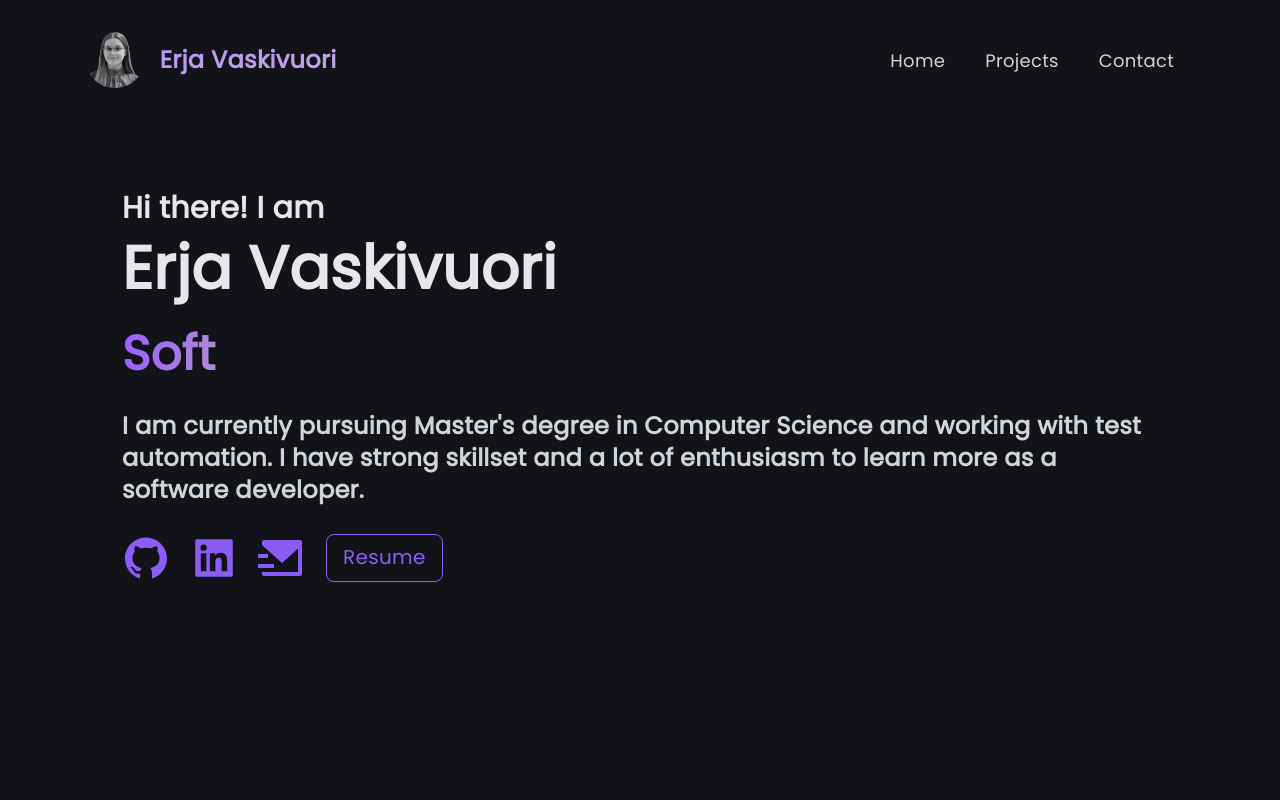
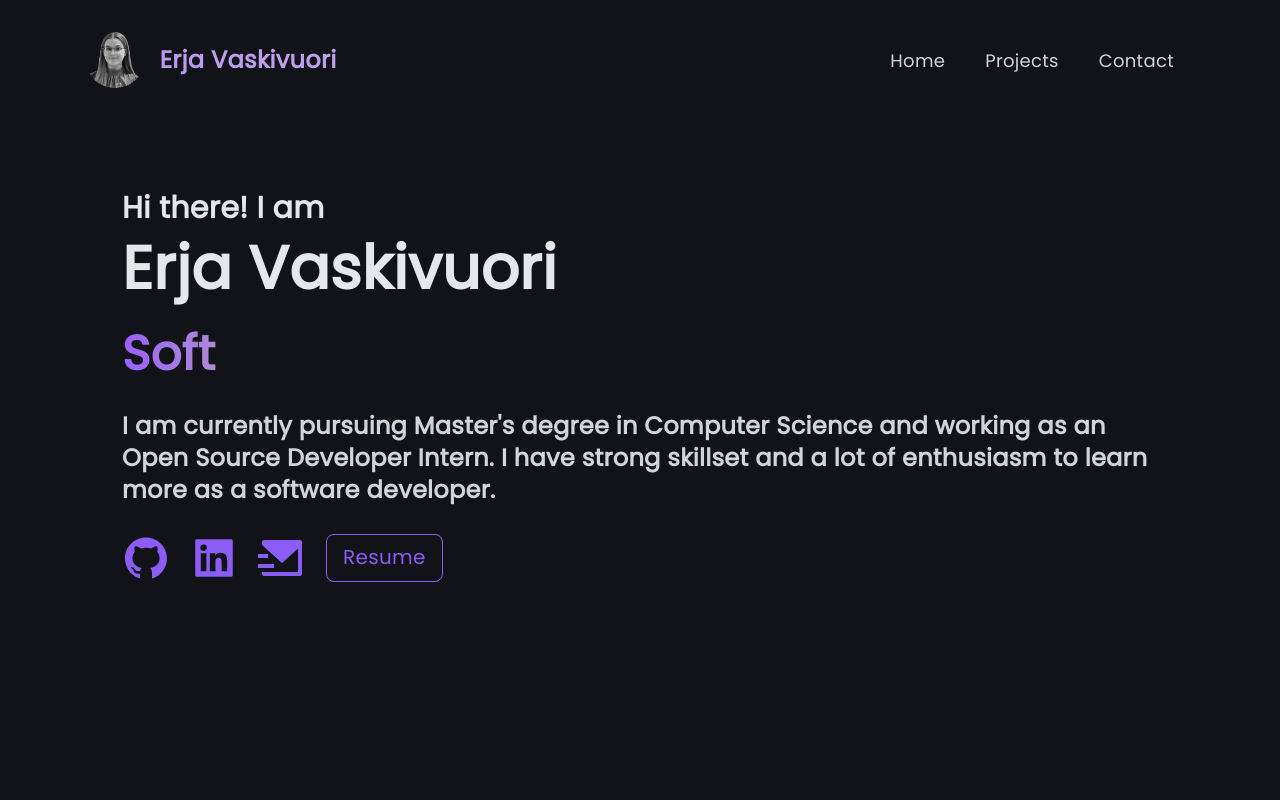
Before and after one commit to erjavaskivuori/erjavaskivuori.github.io, a React (Create React App) app: page / in a window 1280 px wide. Shown: the top 800 px of the page. Built offline with nearby package versions, Linux system fonts and the light colour scheme.

Commit message:
update job info

```diff
--- a/src/pages/Home/components/About.jsx
+++ b/src/pages/Home/components/About.jsx
@@ -33,7 +33,7 @@ const Home = () => {
           <div className="flex items-center justify-center">
             <p className="text-xl font-bold text-gray-300 md:text-2xl">
               I am currently pursuing Master&apos;s degree in Computer Science
-              and working with test automation. I have strong skillset and a lot
+              and working as an Open Source Developer Intern. I have strong skillset and a lot
               of enthusiasm to learn more as a software developer.
             </p>
           </div>
```
